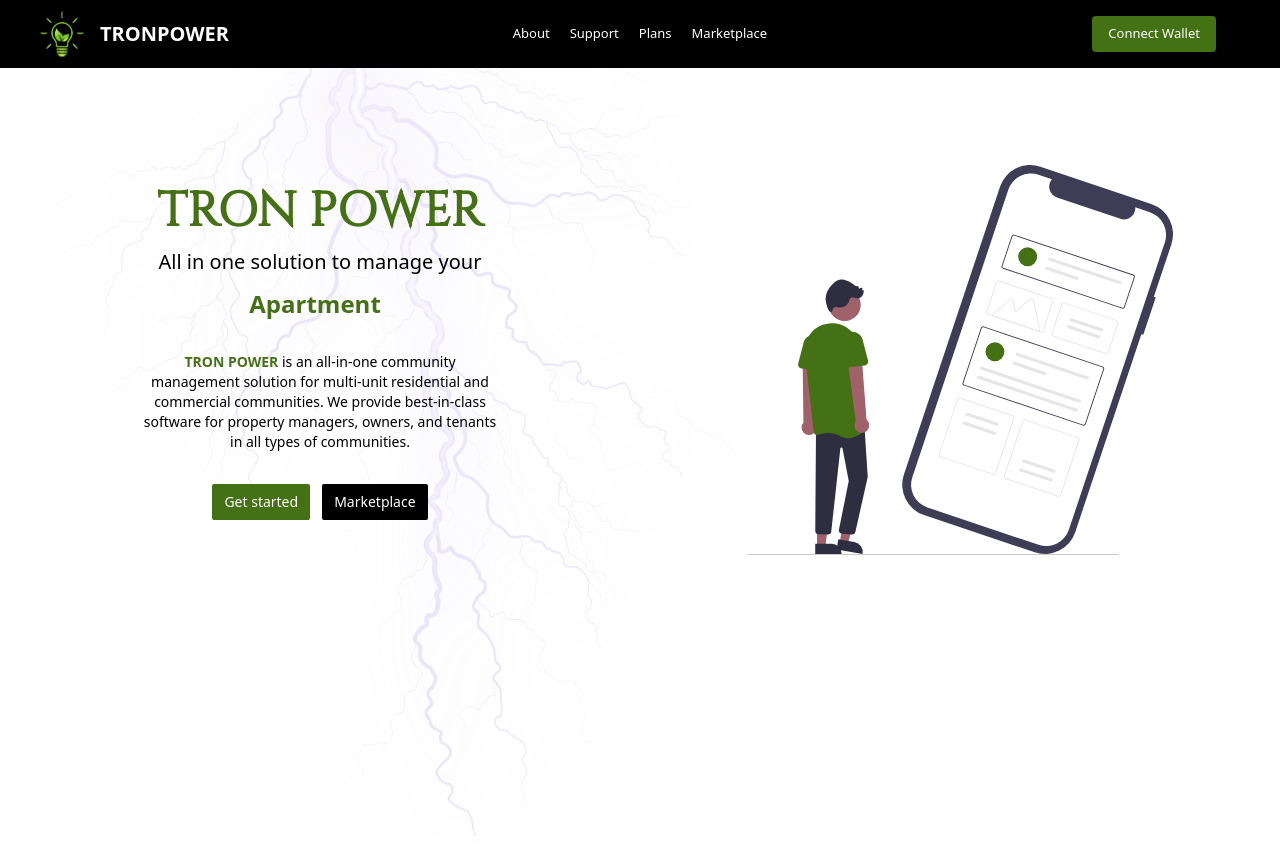
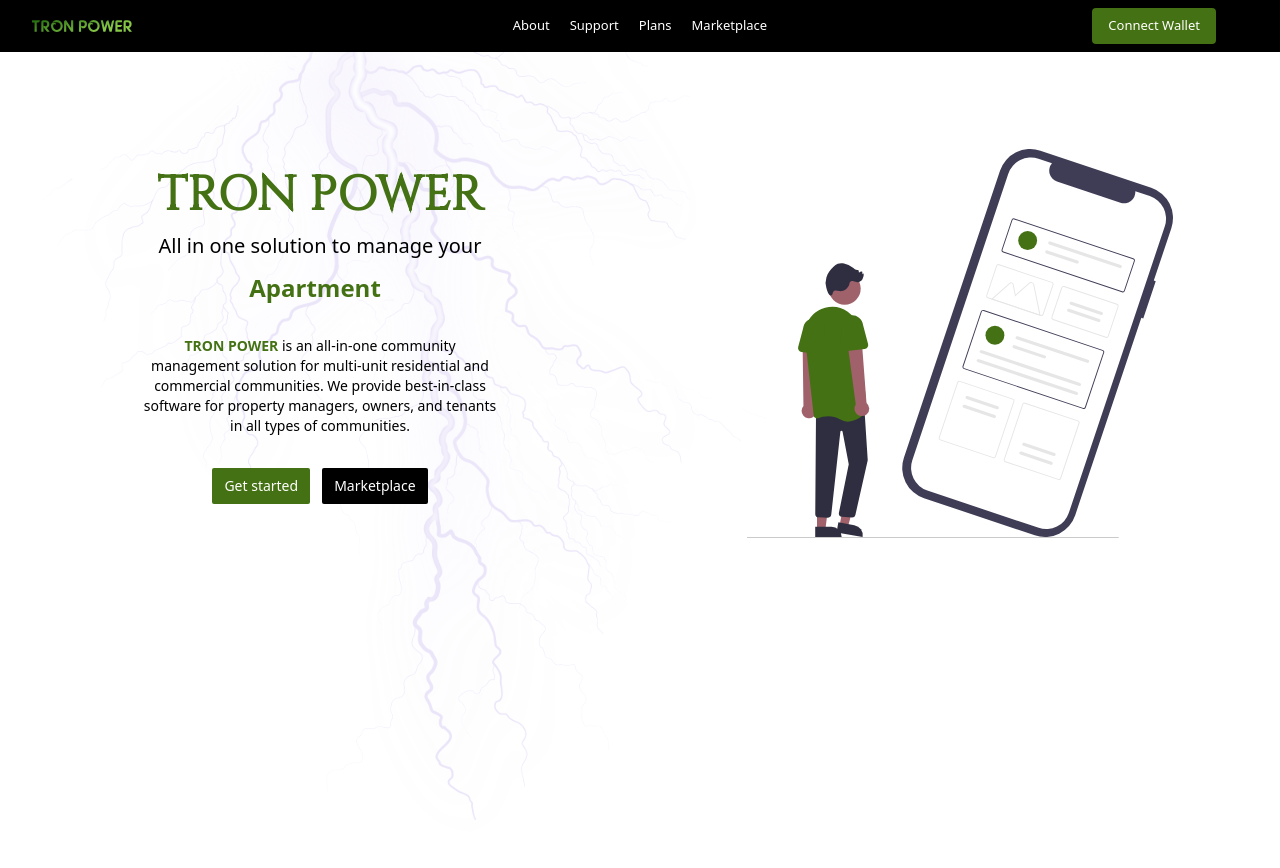
Before and after one commit to masterReact/tronpower, a React (Create React App) app: page / in a window 1280 px wide. Built offline with nearby package versions, Linux system fonts and the light colour scheme; a web font is replaced by a local one.

Commit message:
Writing Readme
Working on readme and logo

```diff
--- a/src/components/navBar.jsx
+++ b/src/components/navBar.jsx
@@ -1,6 +1,6 @@
 import React, {  useState } from "react";
 import { Link } from "react-router-dom";
-import logo from "../assets/abuadenergy.png";
+import logo from "../assets/LOGO.svg";
 import { checkIfUserExist } from "../utils/firebase";
 
 const NavBar = ({ addy }) => {
@@ -19,12 +19,11 @@ const NavBar = ({ addy }) => {
     await checkIfUserExist(address);
   };
   return (
-    <div className="grid grid-cols-7 bg-black p-1 px-[2rem] text-white">
+    <div className="grid grid-cols-7 bg-black py-2 px-[2rem] text-white">
       <div className="flex items-center lg:col-span-2 col-span-5">
         <Link to="/">
-          <img src={logo} alt="abuadenergy" className="w-[60px]" />
+          <img src={logo} alt="abuadenergy" className="w-[100px]" />
         </Link>
-        <p className="px-2 font-semibold text-[20px]">TRONPOWER</p>
       </div>
       <div className="hidden lg:flex col-span-3 text-[13px] justify-center items-center">
         <ul className="flex space-x-5 justify-center">
--- a/src/pages/dashboard/dashboard.jsx
+++ b/src/pages/dashboard/dashboard.jsx
@@ -17,8 +17,8 @@ const Dashboard = () => {
     await tronWeb.request({
       method: "tron_requestAccounts",
     });
-    const { base58 } = window.tronWeb.defaultAddress;
-    const address = window.tronWeb.address.toHex(base58);
+    const { base58 } = window.tronWeb?.defaultAddress;
+    const address = window.tronWeb?.address.toHex(base58);
     console.log(address);
     setAdd(address);
     const { userData } = await getUserDetailsByWallet(address);
@@ -30,8 +30,8 @@ const Dashboard = () => {
   };
 
   const getD = () => {
-    const { base58 } = window.tronWeb.defaultAddress;
-    const address = window.tronWeb.address.toHex(base58);
+    const { base58 } = window.tronWeb?.defaultAddress;
+    const address = window.tronWeb?.address.toHex(base58);
     if (!address) return;
     const myCollection = doc(db, "users", address);
 
--- a/src/pages/onboarding/onboarding.jsx
+++ b/src/pages/onboarding/onboarding.jsx
@@ -1,6 +1,6 @@
 import React, { useEffect, useRef, useState } from "react";
 import demoImage from "../../assets/user.png";
-import logo from "../../assets/abuadenergy.png";
+import logo from "../../assets/LOGO.svg";
 import { getDownloadURL, ref, uploadBytesResumable } from "firebase/storage";
 import { createUser, storage } from "../../utils/firebase";
 
```
Also changed, not shown: src/assets/LOGO.svg (added), 1 other file (tests, documents, lock files or other folders).
